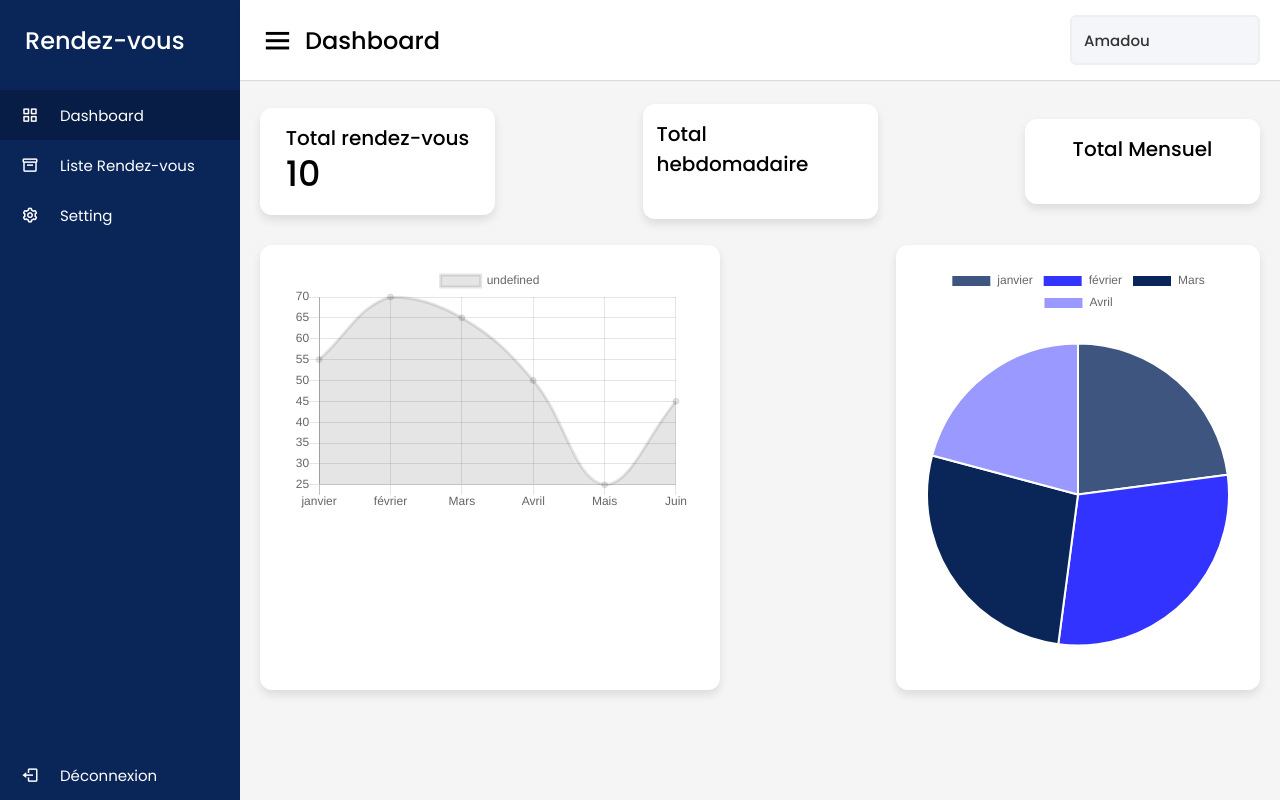
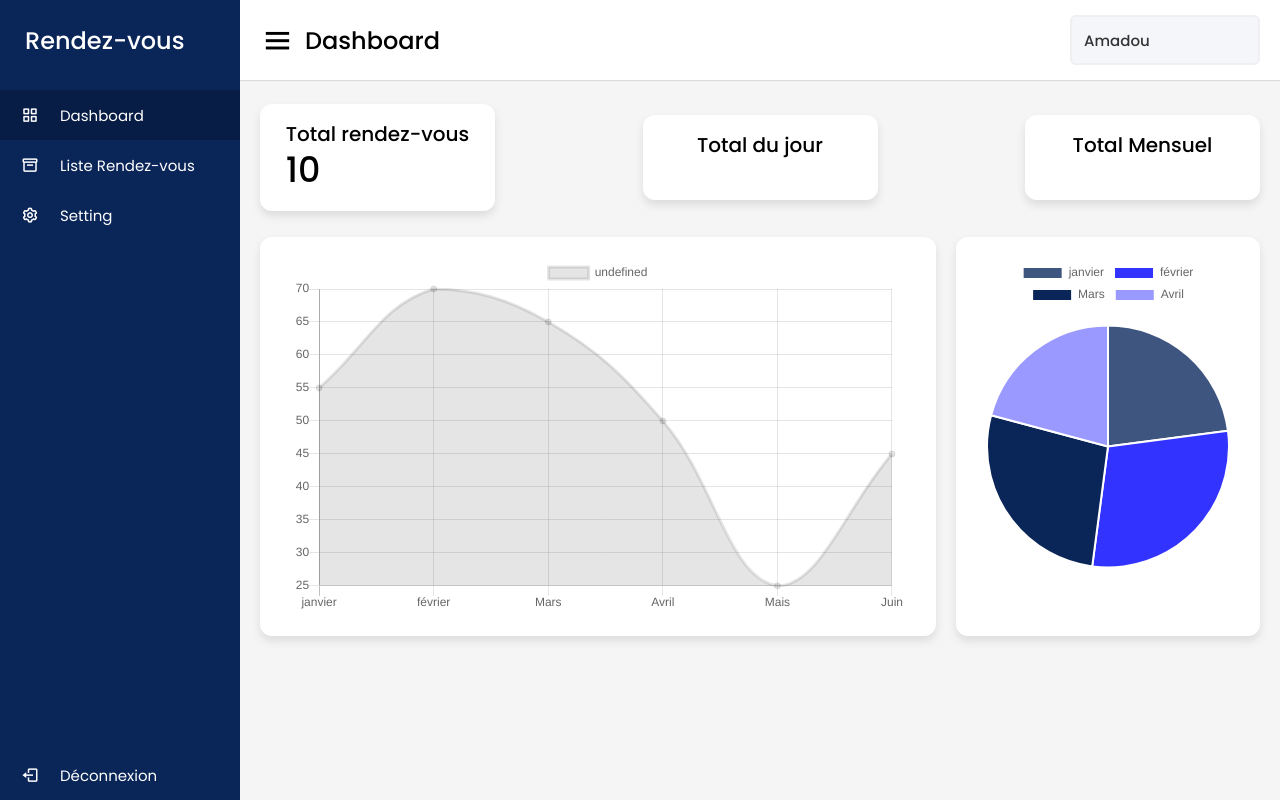
Before and after one commit to Abdoulaye12/Prise_de_rendez-vous, a PHP site: page /Iadmin/index.php in a window 1280 px wide. Run offline with PHP 8.4, Linux system fonts and the light colour scheme; a user stored in the database is signed in; data comes from the database, SQL or seed files in the repository.

Commit message:
dashboardMAJ

```diff
--- a/Iadmin/index.php
+++ b/Iadmin/index.php
@@ -10,7 +10,6 @@
 ?>
   <!DOCTYPE html>
   <html lang="en">
-
   <head>
     <meta charset="UTF-8">
     <title> Responsive Admin Dashboard | CodingLab </title>
@@ -89,7 +88,7 @@
           </div>
           <div class="box">
             <div class="right-side">
-              <div class="box-topic">Total hebdomadaire</div>
+              <div class="box-topic">Total du jour</div>
               <div class="number"></div>
               <div class="indicator">
               </div>
@@ -117,7 +116,7 @@
         </div>
         <div class="sales-boxes">
           <div class="recent-sales box">
-          <canvas id="myChart" width="400" height="250"></canvas>
+          <canvas id="myChart" width="600" height="350"></canvas>
           <script>
             const ctx = document.getElementById('myChart').getContext('2d');
             const myChart = new Chart(ctx, {
--- a/Iadmin/style.css
+++ b/Iadmin/style.css
@@ -259,7 +259,7 @@
 
 /* left box */
 .home-content .sales-boxes .recent-sales{
-  width: é%;
+  width: 65%;
   background: #fff;
   padding: 20px 30px;
   margin: 0 20px;
```
